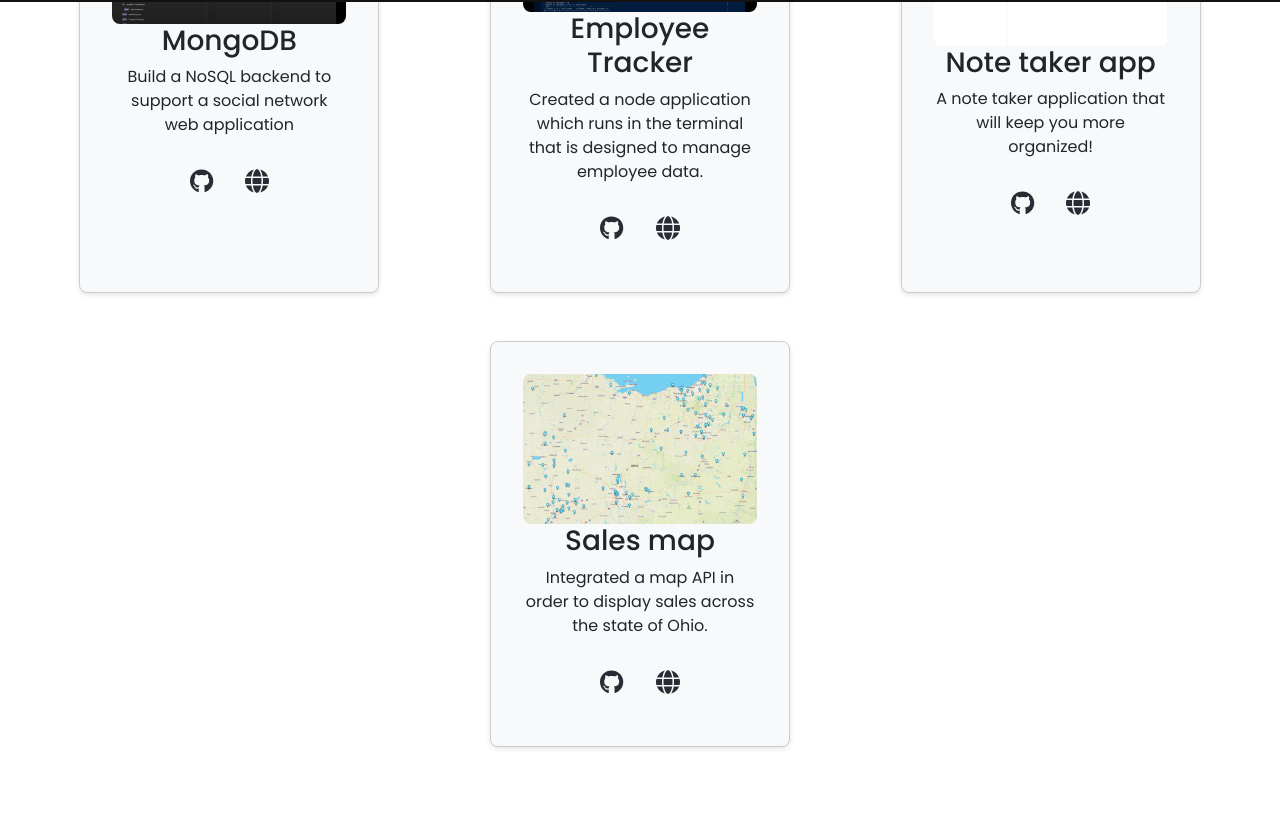
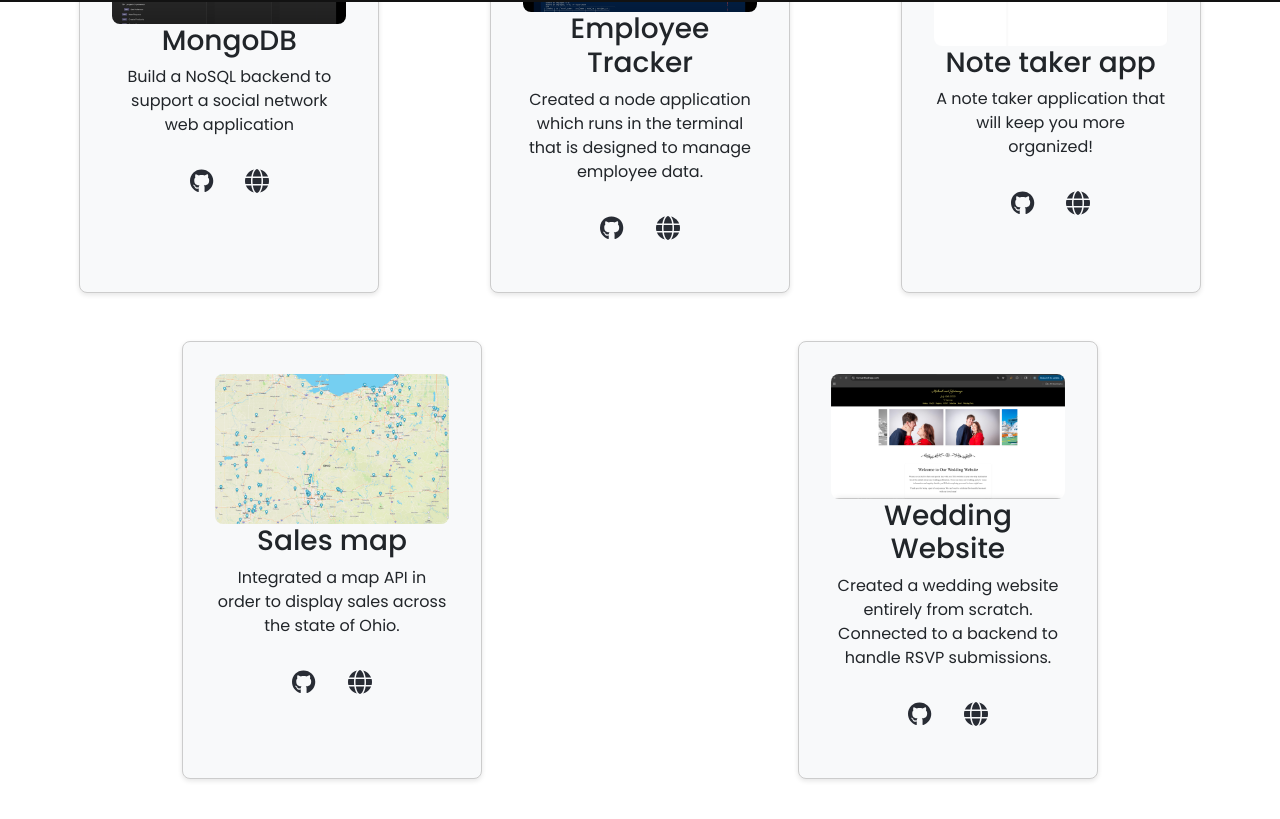
Before and after one commit to mbdrag3/my-portfolio, a React (Vite) app: page /app/projects in a window 1280 px wide. Shown: the part 798-1617 px from the top of the page. Built offline with nearby package versions, Linux system fonts and the light colour scheme.

Commit message:
added wedding site to projects

```diff
--- a/src/components/ErrorPage.jsx
+++ b/src/components/ErrorPage.jsx
@@ -7,6 +7,7 @@ function ErrorPage() {
             <h1>Page Not Available</h1>
             <p>Sorry, the page you are trying to visit is not available yet. Please check back later!</p>
         </div>
+
     );
 }
 
--- a/src/components/pages/Projects.jsx
+++ b/src/components/pages/Projects.jsx
@@ -10,6 +10,7 @@ import { FontAwesomeIcon } from '@fortawesome/react-fontawesome';
 import { faGithub } from '@fortawesome/free-brands-svg-icons';
 import { faGlobe, faNetworkWired } from '@fortawesome/free-solid-svg-icons';
 import aedventuresMap from '../../assets/aedventures-map.png'
+import weddingsite from '../../assets/wedding-site-IMG.png'
 
 function Projects() {
     const projectData = [
@@ -68,6 +69,14 @@ function Projects() {
             websiteLink: 'https://mbdrag3.github.io/aedventures-map/',
             title: 'Sales map',
             description: 'Integrated a map API in order to display sales across the state of Ohio.'
+        },
+        {
+            id: 8,
+            image: weddingsite,
+            githubLink: 'https://github.com/mbdrag3/wedding-full',
+            websiteLink: 'https://www.foreverthedrags.com/',
+            title: 'Wedding Website',
+            description: 'Created a wedding website entirely from scratch. Connected to a backend to handle RSVP submissions.'
         }
     ];
 
```
Also changed, not shown: src/assets/wedding-site-IMG.png (added).
